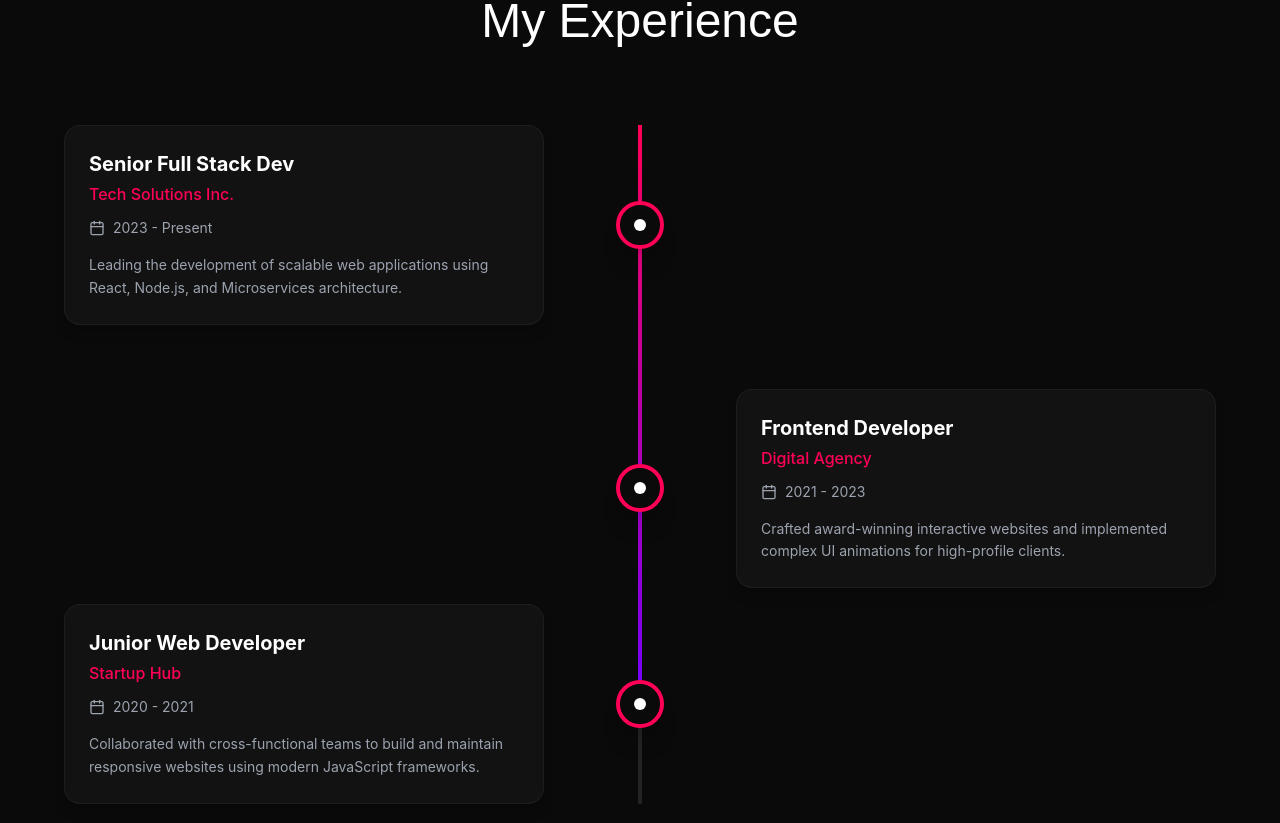
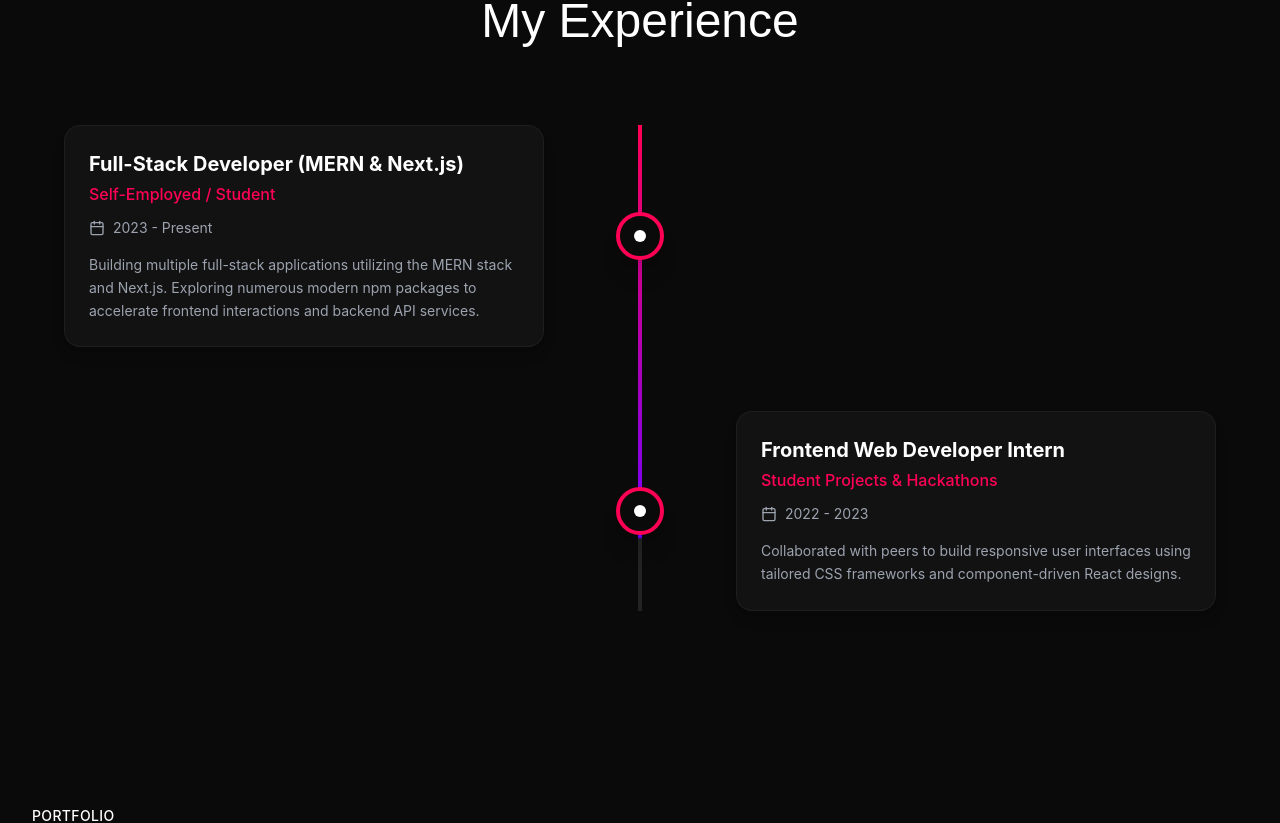
Before and after one commit to SauravKumar81/Saurav.official.com, a React (Vite) app in the folder client/: page / in a window 1280 px wide. Shown: the part 2679-3502 px from the top of the page. Built offline with nearby package versions, Linux system fonts and the light colour scheme; no server answers.

Commit message:
feat: add Experience component with animated timeline and individual experience cards.

```diff
--- a/client/src/components/Experience.jsx
+++ b/client/src/components/Experience.jsx
@@ -53,22 +53,16 @@ const Experience = () => {
 
     const experiences = [
         {
-            role: "Senior Full Stack Dev",
-            company: "Tech Solutions Inc.",
+            role: "Full-Stack Developer (MERN & Next.js)",
+            company: "Self-Employed / Student",
             period: "2023 - Present",
-            description: "Leading the development of scalable web applications using React, Node.js, and Microservices architecture."
+            description: "Building multiple full-stack applications utilizing the MERN stack and Next.js. Exploring numerous modern npm packages to accelerate frontend interactions and backend API services."
         },
         {
-            role: "Frontend Developer",
-            company: "Digital Agency",
-            period: "2021 - 2023",
-            description: "Crafted award-winning interactive websites and implemented complex UI animations for high-profile clients."
-        },
-        {
-            role: "Junior Web Developer",
-            company: "Startup Hub",
-            period: "2020 - 2021",
-            description: "Collaborated with cross-functional teams to build and maintain responsive websites using modern JavaScript frameworks."
+            role: "Frontend Web Developer Intern",
+            company: "Student Projects & Hackathons",
+            period: "2022 - 2023",
+            description: "Collaborated with peers to build responsive user interfaces using tailored CSS frameworks and component-driven React designs."
         }
     ];
 
```
